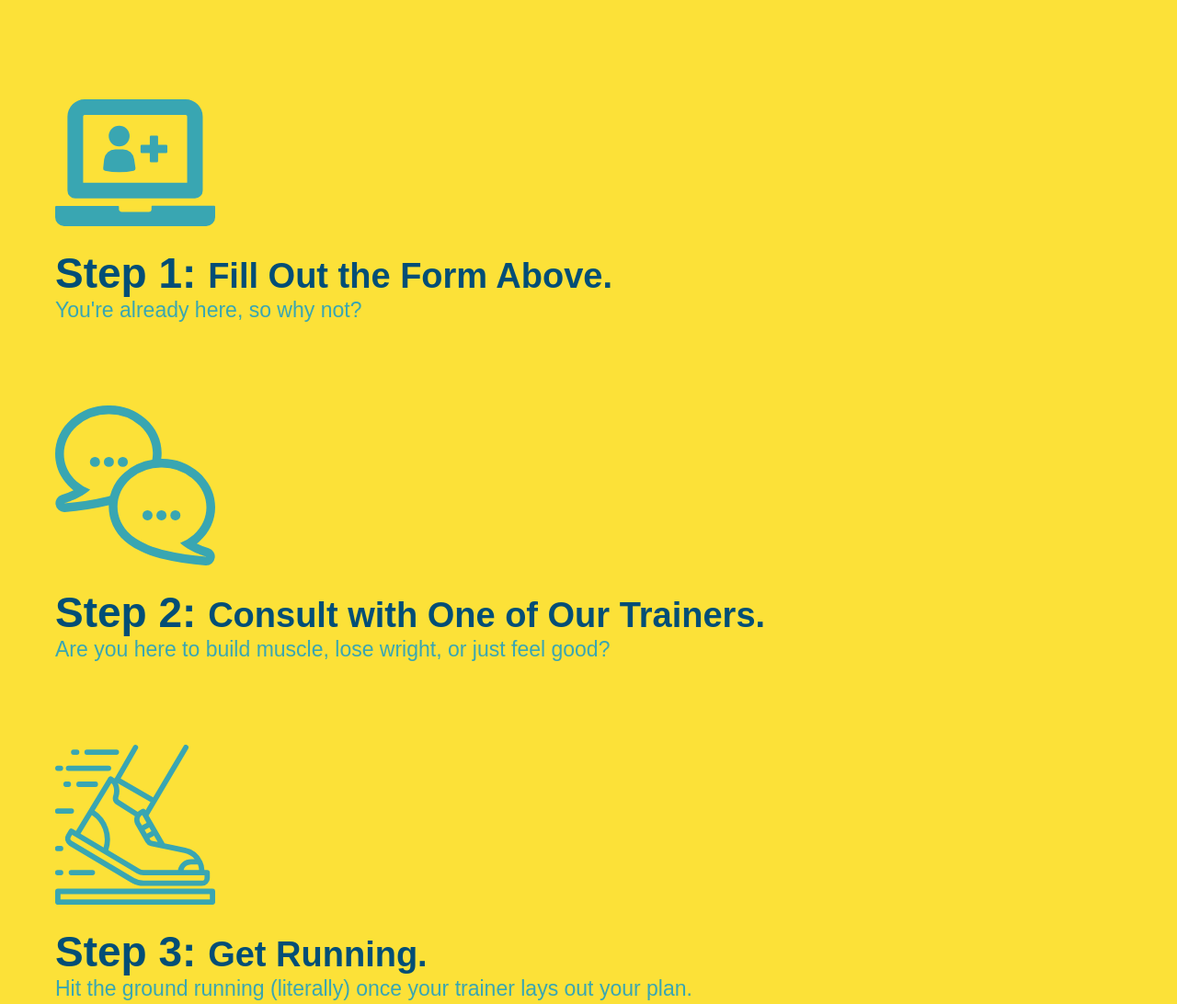
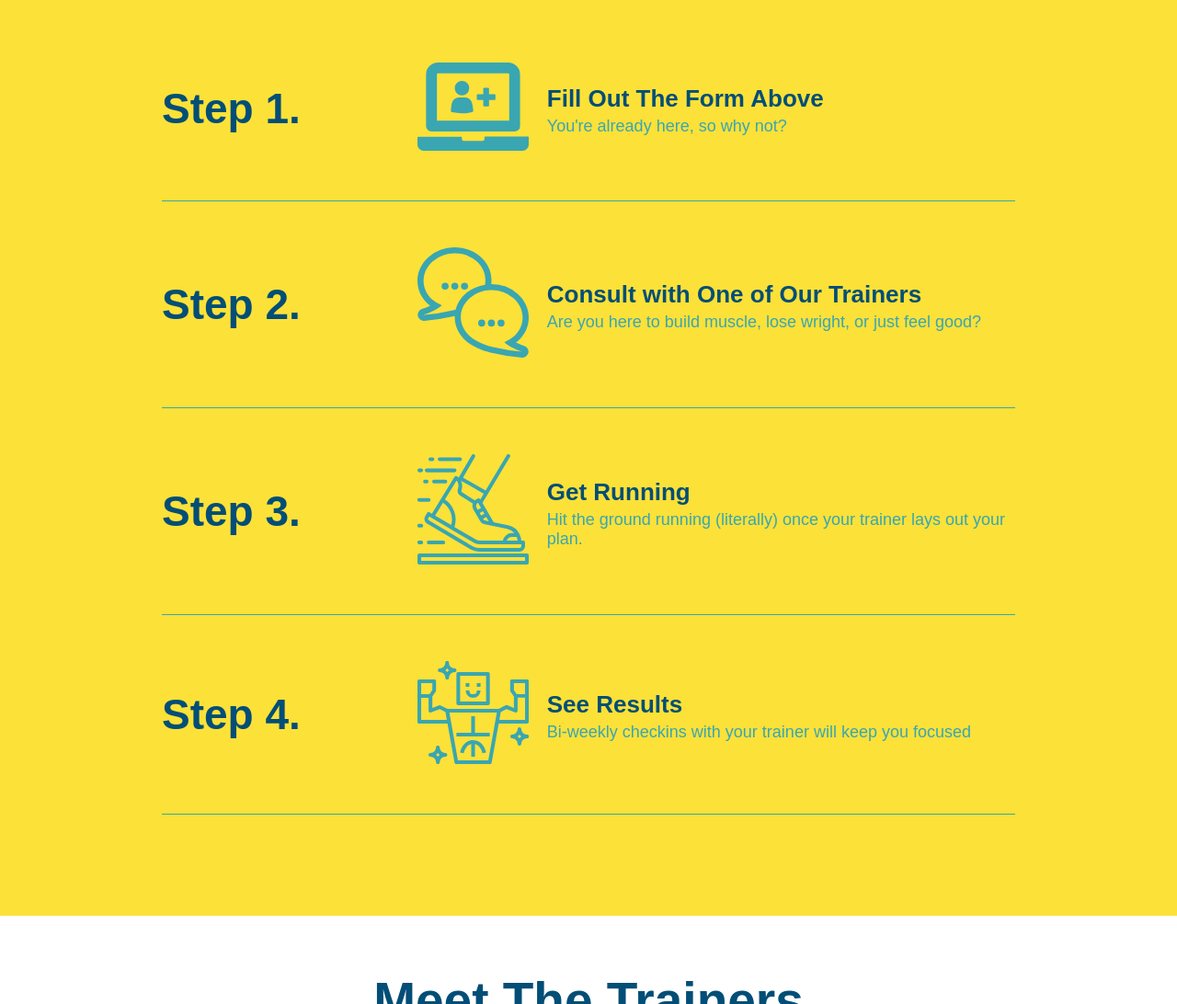
Before and after one commit to kelseyalderman/run-buddy, a plain HTML site: page index.html in a window 1280 px wide. Shown: the part 1260-2352 px from the top of the page at 92% size. Drawn offline with Linux system fonts and the light colour scheme.

Commit message:
add flexbox to the steps

```diff
--- a/assets/css/style.css
+++ b/assets/css/style.css
@@ -142,24 +142,45 @@ section {
 .steps {
   background: #fce138;
 }
-.steps div {
-  margin-bottom: 80px;
+.step {
+  margin: 50px auto;
+  padding-bottom: 50px;
+  width: 80%;
+  border-bottom: 1px solid #39a6b2;
+  display: flex;
+  flex-wrap: wrap;
+  align-items: center;
+  justify-content: space-between;
 }
-.steps img {
-  width: 15%;
-  margin: 10px 0;
-}
-.steps h3 {
+.step h3 {
   color: #024e76;
   font-size: 46px;
-  margin-top: 10px;
+  flex: 1 30%;
 }
-.steps p {
+.step-info {
+  flex: 2 70%;
+  display: flex;
+  flex-wrap: wrap;
+  align-items: center;
+}
+.step-img {
+  flex: 1 12%;
+  margin-right: 20px;
+}
+.step-img img {
+  max-width: 100%;
+}
+.step-text {
+  flex: 12;
+}
+.step-text p {
   color: #39a6b2;
-  font-size: 23px;
+  font-size: 18px;
 }
-.steps span {
-  font-size: 38px;
+.step-text h4 {
+  font-size: 26px;
+  line-height: 1.5;
+  color: #024e76;
 }
 /* What You Do Style End */
 
--- a/index.html
+++ b/index.html
@@ -121,31 +121,59 @@
         <h2 class="section-title secondary-border">What You Do</h2>
       </div>
 
-      <div>
+      <div class="step">
+        <h3>Step 1.</h3>
+        <div class="step-info">
+          <div class="step-img">
             <img src="./assets/images/step-1.svg" alt="" />
-        <h3>Step 1: <span>Fill Out the Form Above.</span></h3>
+          </div>
+          <div class="step-text">
+            <h4>Fill Out The Form Above</h4>
             <p>You're already here, so why not?</p>
           </div>
+        </div>
+      </div>
 
-      <div>
+      <div class="step">
+        <h3>Step 2.</h3>
+        <div class="step-info">
+          <div class="step-img">
             <img src="./assets/images/step-2.svg" alt="" />
-        <h3>Step 2: <span>Consult with One of Our Trainers.</span></h3>
+          </div>
+          <div class="step-text">
+            <h4>Consult with One of Our Trainers</h4>
             <p>Are you here to build muscle, lose wright, or just feel good?</p>
           </div>
+        </div>
+      </div>
 
-      <div>
+      <div class="step">
+        <h3>Step 3.</h3>
+        <div class="step-info">
+          <div class="step-img">
             <img src="./assets/images/step-3.svg" alt="" />
-        <h3>Step 3: <span>Get Running.</span></h3>
+          </div>
+          <div class="step-text">
+            <h4>Get Running</h4>
             <p>
               Hit the ground running (literally) once your trainer lays out your
               plan.
             </p>
           </div>
+        </div>
+      </div>
 
-      <div>
+      <div class="step">
+        <h3>Step 4.</h3>
+        <div class="step-info">
+          <div class="step-img">
             <img src="./assets/images/step-4.svg" alt="" />
-        <h3>Step 4: <span>See Results.</span></h3>
+          </div>
+          <div class="step-text">
+            <h4>See Results</h4>
             <p>Bi-weekly checkins with your trainer will keep you focused</p>
+          </div>
+        </div>
       </div>
     </section>
 
```
Lines whose indentation alone changed are shown as unchanged.
